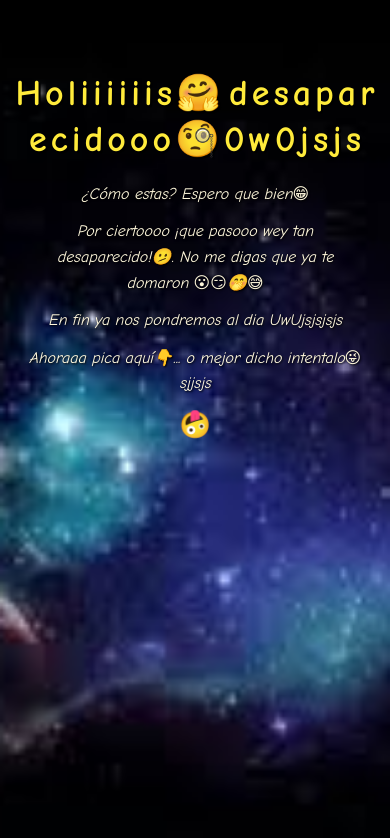
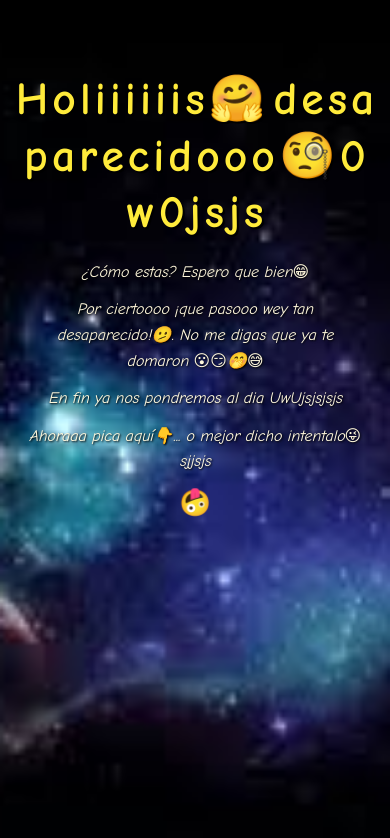
Before and after one commit to Pao03Mar/felicitacion-cumple, a plain HTML site: page index.html in a window 390 px wide. Drawn offline with Linux system fonts and the light colour scheme.

Commit message:
Ajustes visuales para sección A en móvil

```diff
--- a/css/estilos.css
+++ b/css/estilos.css
@@ -159,7 +159,7 @@
   }
 
   .grande {
-    font-size: 1.5em;
+    font-size: 1.9em; /* 🔧 antes 1.5em, ahora más legible en móvil */
   }
 
   .titulo-cumple {
```
